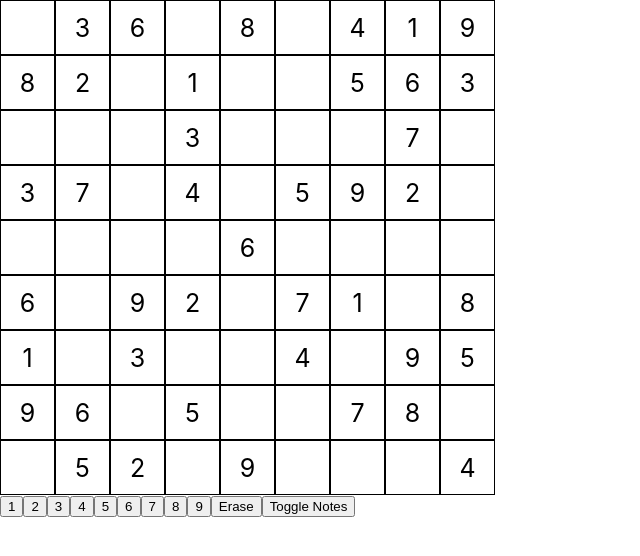
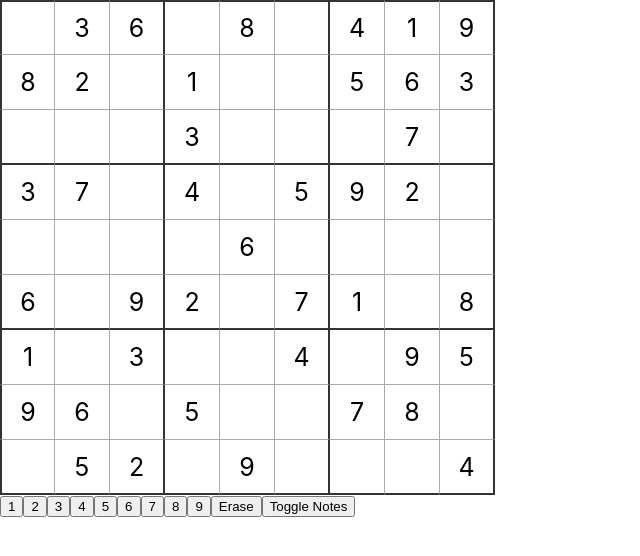
Before and after one commit to kbaig/sudoku, a React (Create React App) app: page / in a window 1280 px wide. Shown: the top 556 px of the page, without its empty margins (0-640 px from the left). Built offline with nearby package versions, Linux system fonts and the light colour scheme.

Commit message:
visual styling

```diff
--- a/src/components/Tile/Tile.css
+++ b/src/components/Tile/Tile.css
@@ -1,10 +1,32 @@
 .tile {
   cursor: pointer;
-  border: 1px solid black;
   display: flex;
   justify-content: center;
   align-items: center;
   font-size: 25px;
+}
+
+.tile {
+  border-right: 1px solid #aaa;
+  border-bottom: 1px solid #aaa;
+}
+
+.tile:nth-child(3n) {
+  border-right: 2px solid #333;
+}
+
+.tile:nth-child(9n + 1) {
+  border-left: 2px solid #333;
+}
+
+.tile:nth-child(n + 19):nth-child(-n + 27),
+.tile:nth-child(n + 46):nth-child(-n + 54),
+.tile:nth-child(n + 73):nth-child(-n + 81) {
+  border-bottom: 2px solid #333;
+}
+
+.tile:nth-child(n):nth-child(-n + 9) {
+  border-top: 2px solid #333;
 }
 
 .tile--read-only {
```
